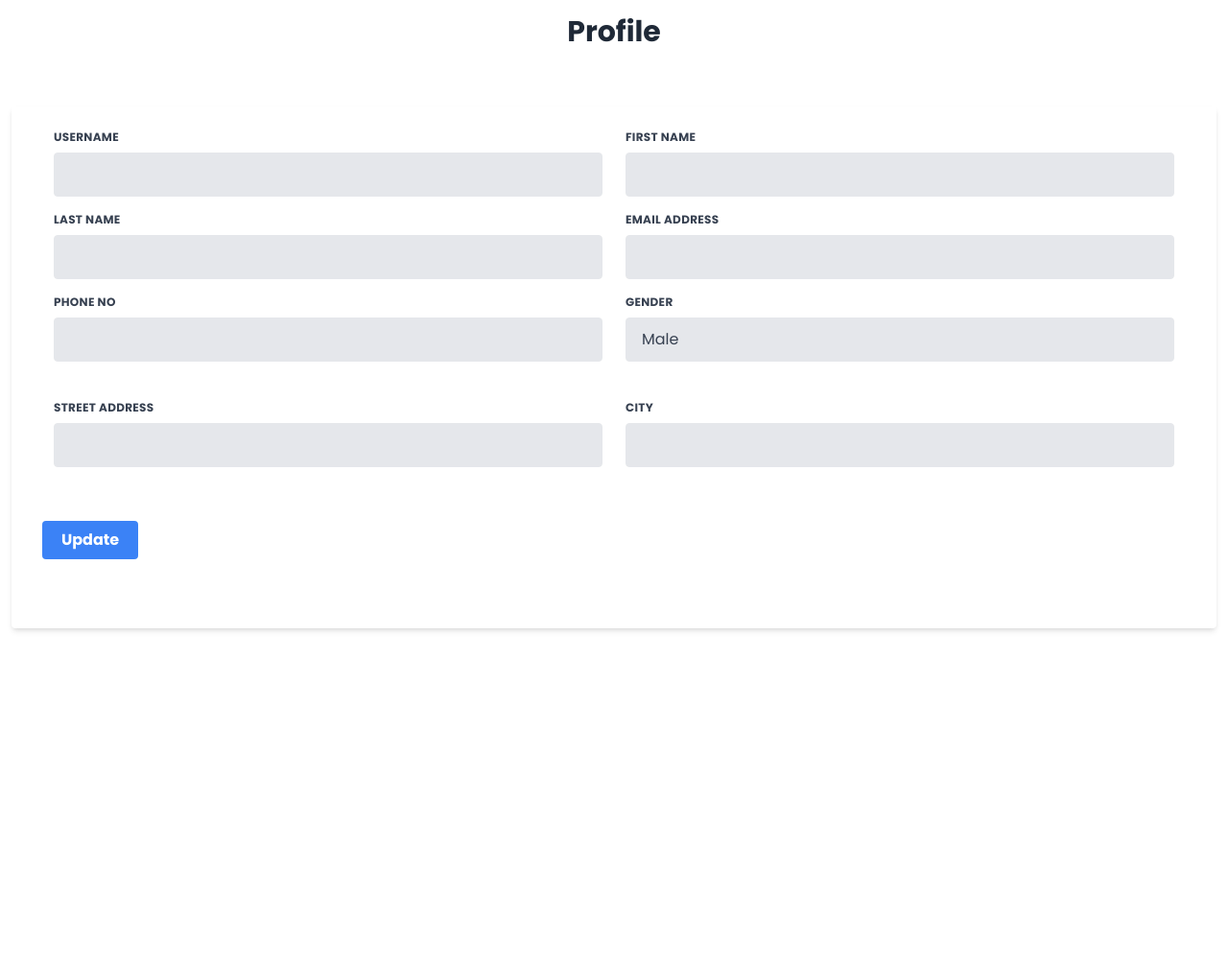
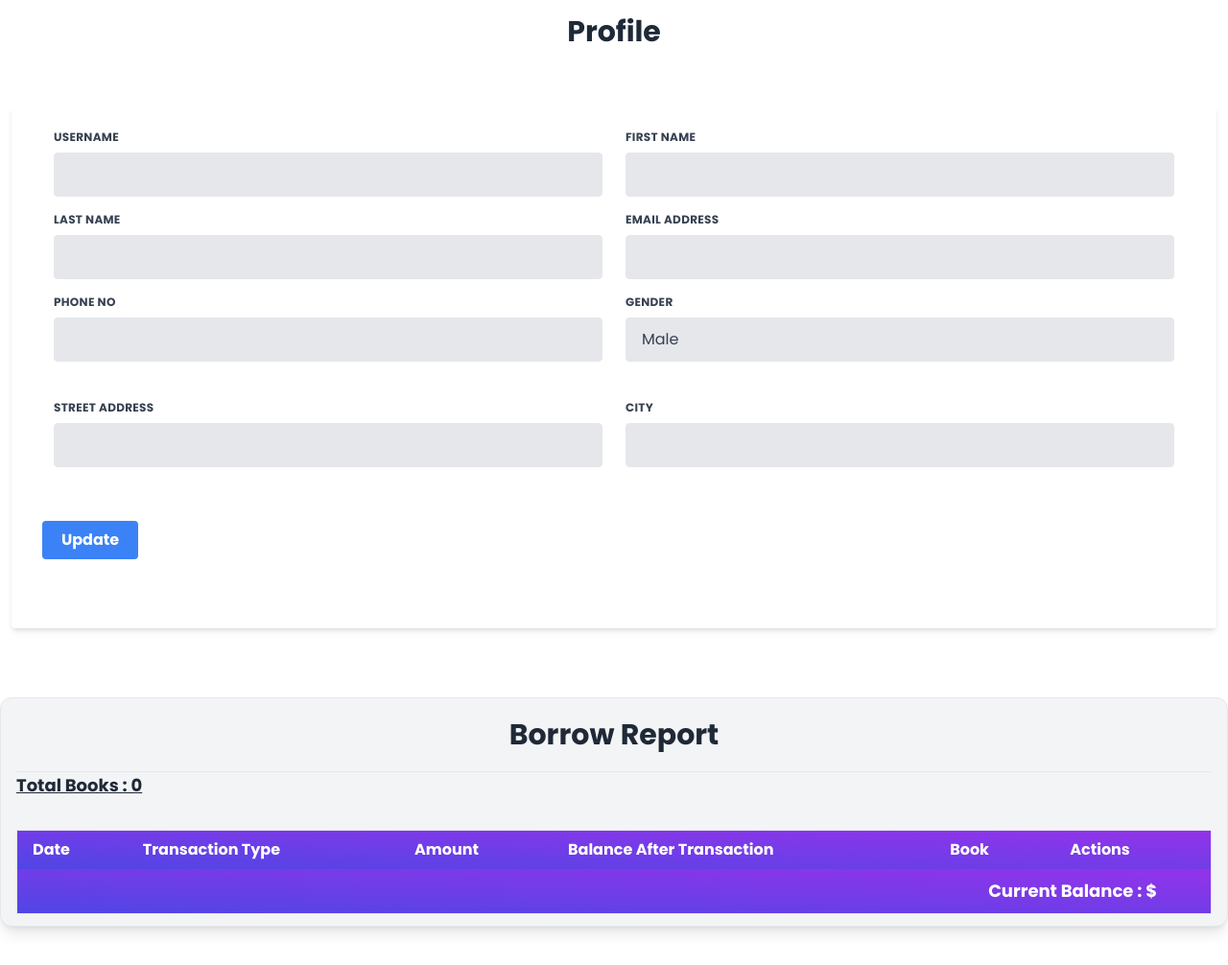
Before and after one commit to coderboy-raiyan/Bookish, a Django app: template customers/templates/customers/profile.html in a window 1280 px wide. Shown: the part 215-1221 px from the top of the page at 96% size. Before the commit the page ends 873 px from the top, so only its background shows below. Run offline with Django 4.2, Linux system fonts and the light colour scheme; the template is opened without the code that fills it: values that come from a table or form of the project are taken from there, others are empty; some libraries are stand-ins or nearby versions.

Commit message:
Book return functionalties done

```diff
--- a/books/views.py
+++ b/books/views.py
@@ -1,6 +1,8 @@
 from django.shortcuts import render
 from django.views.generic import DetailView
 from .models import BookModel
+from django.contrib.auth.decorators import login_required
+from transactions.models import TransactionModel
 # Create your views here.
 
 
@@ -9,3 +11,7 @@
     model = BookModel
     pk_url_kwarg = "id"
     context_object_name = "book"
+
+
+# def returnBook(request, id) :
+#     transaction = TransactionModel.objects.get(pk=id)
--- a/customers/templates/customers/profile.html
+++ b/customers/templates/customers/profile.html
@@ -1,4 +1,5 @@
 {% extends "base.html" %}
+{% load humanize %}
 
 {% block content %}
 {% if form.non_field_errors %} {% for error in form.non_field_errors %}
@@ -105,4 +106,76 @@
         </form>
     </div>
 </div>
+
+{% comment %} User Borrow History {% endcomment %}
+
+
+<section>
+    <div class="my-10 py-3 px-4 bg-gray-100 rounded-xl shadow-lg border h-full container mx-auto">
+        <h1 class="font-bold text-3xl text-center pb-5 pt-2">Borrow Report</h1>
+        <hr />
+        <h1 class="container mx-auto text-lg font-bold underline">Total Books : {{borrows | length}}</h1>
+        <table
+          class="table-auto mx-auto w-full px-5 rounded-xl mt-8 border dark:border-neutral-500"
+        >
+          <thead class="bg-purple-900 text-white text-left">
+            <tr
+              class="bg-gradient-to-tr from-indigo-600 to-purple-600 rounded-md py-2 px-4 text-white font-bold"
+            >
+              <th class="px-4 py-2">Date</th>
+              <th class="px-4 py-2">Transaction Type</th>
+              <th class="px-4 py-2">Amount</th>
+              <th class="px-4 py-2">Balance After Transaction</th>
+              <th class="px-4 py-2">Book</th>
+              <th class="px-4 py-2">Actions</th>
+            </tr>
+          </thead>
+          <tbody>
+            {% for borrow in borrows %}
+            <tr class="border-b dark:border-neutral-500">
+              <td class="px-4 py-2">
+                {{ borrow.timestamp|date:"F d, Y h:i A" }}
+              </td>
+              <td class="px-4 py-3 text-s border">
+                <span
+                  class="px-2 py-1 font-bold leading-tight rounded-sm {% if transaction.get_transaction_type_display == 'Withdrawal' %} text-red-700 bg-red-100 {% else %} text-green-700 bg-green-100 {% endif %}"
+                >
+                  {{ borrow.get_transaction_type_display }}
+                </span>
+              </td>
+              <td class="px-4 py-2">
+                $ {{ borrow.amount|floatformat:2|intcomma }}
+              </td>
+              <td class="px-4 py-2">
+                $ {{ borrow.balance_after_transaction|floatformat:2|intcomma }}
+              </td>
+              <td class="px-4 py-2 ">
+               <div class="flex">
+                    <img class="w-[80px] mx-auto" src="{{borrow.book.image.url}}" alt="">
+                    <p class="w-2/3 mx-auto">{{ borrow.book.title }}</p>
+               </div>
+              </td>
+              <td class="px-4 py-2">
+                <div class="flex items-center space-x-2 text-sm">
+                    <a href="{%url 'return' borrow.id %}" class="bg-red-400 py-2 px-4 text-white rounded hover:bg-red-500">Return</a>
+                    <a class="bg-green-600 py-2 px-4 text-white rounded hover:bg-green-700">Review</a>
+                </div>
+              </td>
+            </tr>
+            {% endfor %}
+            <tr class="bg-gradient-to-tr from-indigo-600 to-purple-600 rounded-md py-2 px-4 text-white font-bold">
+                <td></td>
+                <td></td>
+                <td></td>
+                <td></td>
+                <td colspan="2">
+                    <div class="flex justify-center py-2 text-lg">
+                        <p>Current Balance : ${{request.user.customer.balance|floatformat:2|intcomma}}</p>
+                    </div>
+                </td>
+            </tr>
+          </tbody>
+        </table>
+      </div>
+</section>
 {% endblock content %}
--- /dev/null
+++ b/transactions/templates/transactions/are_you_sure.html
@@ -0,0 +1,5 @@
+{% extends "base.html" %}
+
+{% block content %}
+    <h1>Hello</h1>
+{% endblock content %}
--- a/transactions/urls.py
+++ b/transactions/urls.py
@@ -1,7 +1,8 @@
 from django.urls import path
-from .views import DepositView, BorrowView
+from .views import DepositView, BorrowView, ReturnBookView
 
 urlpatterns = [
     path("deposit/", DepositView.as_view(), name="deposit"),
     path("borrow/<int:id>", BorrowView.as_view(), name="borrow"),
+    path("return/<int:id>", ReturnBookView.as_view(), name="return")
 ]
```
Also changed, not shown: customers/views.py (+7 -2 lines), transactions/views.py (+17 -2 lines), customers/templates/customers/borrow_report.html (added).
